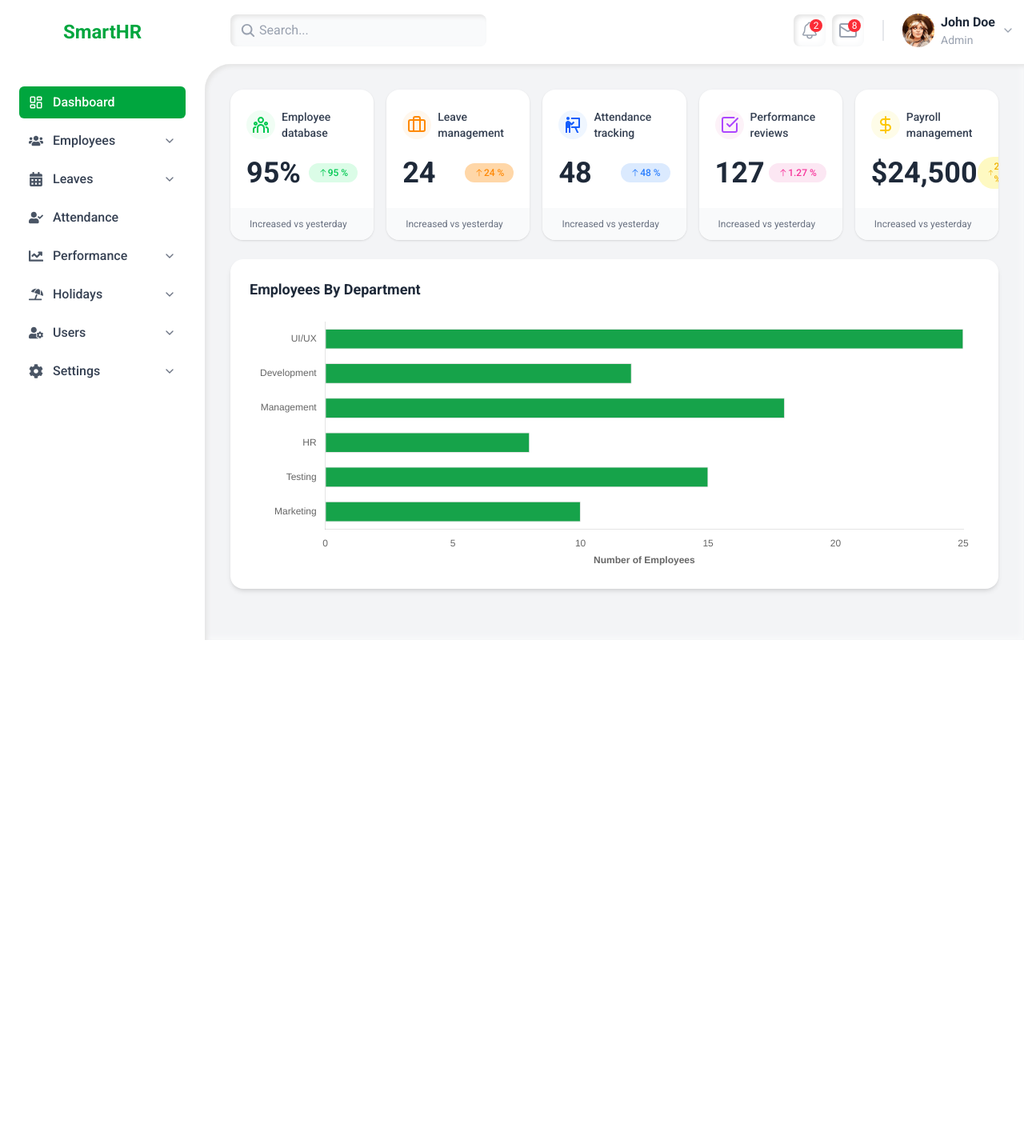
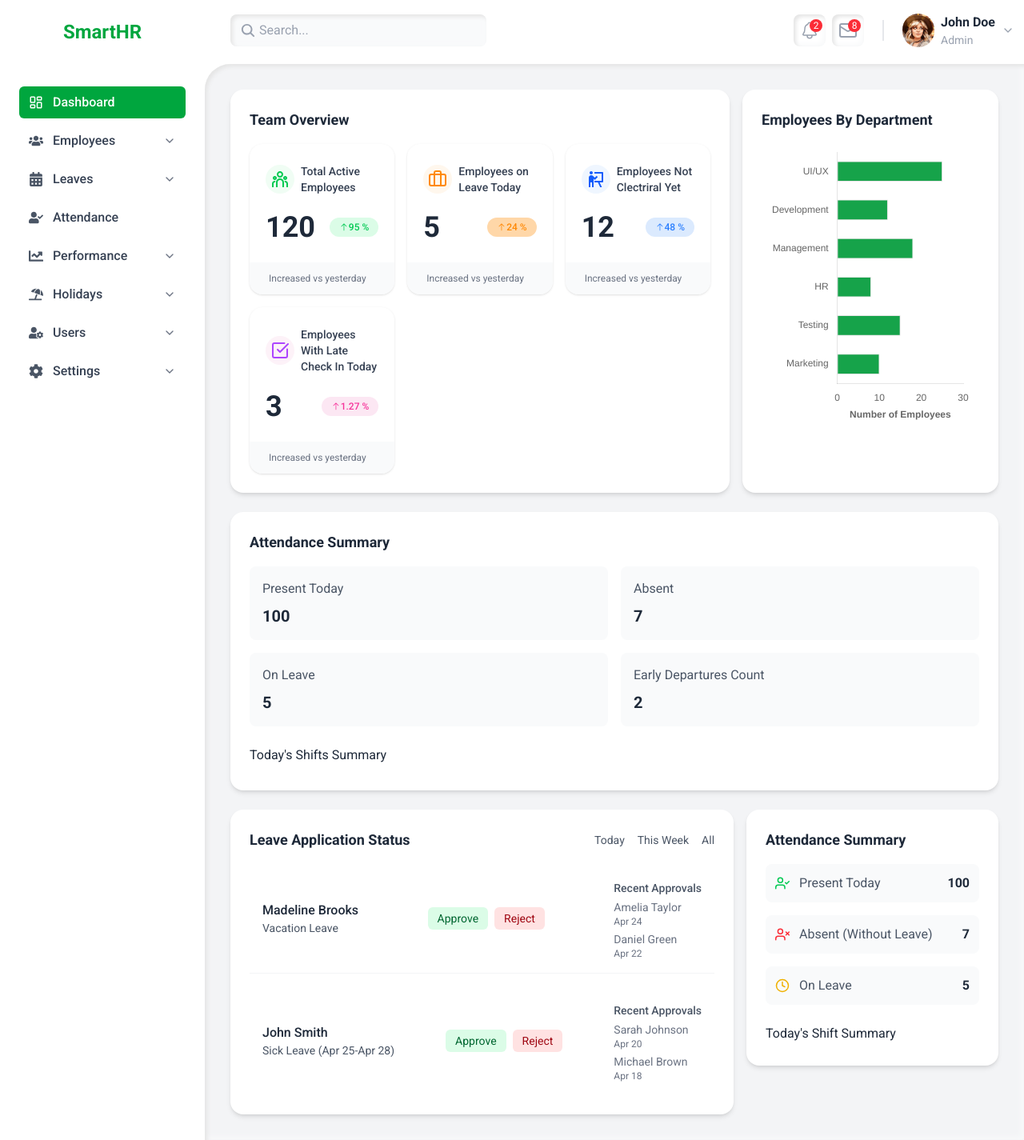
Before and after one commit to Blue-Health-Here/frontend.hr-management-system, a Next.js app: page /dashboard in a window 1280 px wide. Shown: the whole page at 80% size. Before the commit the page ends 800 px from the top, so only its background shows below. Built offline with nearby package versions, Linux system fonts and the light colour scheme.

Commit message:
dashboard-design-update

```diff
--- a/components/dashboard/EmployeeByDepartment.tsx
+++ b/components/dashboard/EmployeeByDepartment.tsx
@@ -1,4 +1,4 @@
-import React from "react";
+import React, { useState } from "react";
 import { Bar } from "react-chartjs-2";
 import {
   Chart as ChartJS,
@@ -11,8 +11,8 @@ import {
 } from "chart.js";
 import MetricCard from "../common/MetricCard";
 import { metrics } from "@/utils/constants";
+import { FiUserCheck, FiUserX, FiClock } from "react-icons/fi"; // Import icons
 
-// Register ChartJS components
 ChartJS.register(
   CategoryScale,
   LinearScale,
@@ -21,7 +21,6 @@ ChartJS.register(
   Tooltip,
   Legend
 );
-
 
 const departmentData = {
   labels: ["UI/UX", "Development", "Management", "HR", "Testing", "Marketing"],
@@ -38,9 +37,45 @@ const departmentData = {
 };
 
 function EmployeeByDepartment() {
+  const [selectedButtons, setSelectedButtons] = useState<Record<string, string>>({});
+
+  const handleButtonClick = (applicationId: string, action: string) => {
+    setSelectedButtons(prev => ({
+      ...prev,
+      [applicationId]: action
+    }));
+  };
+
+  const leaveApplications = [
+    {
+      id: "1",
+      name: "Madeline Brooks",
+      type: "Vacation Leave",
+      recentApprovals: [
+        { name: "Amelia Taylor", date: "Apr 24" },
+        { name: "Daniel Green", date: "Apr 22" }
+      ]
+    },
+    {
+      id: "2",
+      name: "John Smith",
+      type: "Sick Leave (Apr 25-Apr 28)",
+      recentApprovals: [
+        { name: "Sarah Johnson", date: "Apr 20" },
+        { name: "Michael Brown", date: "Apr 18" }
+      ]
+    }
+  ];
+
   return (
     <div className="space-y-6">
-      <div className="grid grid-cols-1 sm:grid-cols-2 md:grid-cols-3 lg:grid-cols-5 gap-4">
+      {/* Team Overview and Employees By Department section */}
+      <div className="flex flex-col lg:flex-row gap-4">
+        <div className="lg:w-2/3 bg-white p-4 lg:p-6 rounded-2xl shadow-md">
+          <h2 className="text-base lg:text-lg font-semibold text-gray-800 mb-4">
+            Team Overview
+          </h2>
+          <div className="grid grid-cols-1 sm:grid-cols-3 gap-4">
             {metrics.map((metric, index) => (
               <MetricCard
                 key={`metric-${index}`}
@@ -54,12 +89,13 @@ function EmployeeByDepartment() {
               />
             ))}
           </div>
+        </div>
 
-      <div className="w-full bg-white p-4 lg:p-6 rounded-2xl shadow-md">
+        <div className="lg:w-1/3 bg-white p-4 lg:p-6 rounded-2xl shadow-md">
           <h2 className="text-base lg:text-lg font-semibold text-gray-800 mb-4">
             Employees By Department
           </h2>
-        <div className="h-64 lg:h-80 -mx-2 lg:mx-0">
+          <div className="h-64 lg:h-[350px] -mx-2 lg:mx-0">
             <Bar
               data={departmentData}
               options={{
@@ -125,6 +161,150 @@ function EmployeeByDepartment() {
           </div>
         </div>
       </div>
+
+      {/* Attendance Summary section */}
+      <div className="bg-white p-4 lg:p-6 rounded-2xl shadow-md">
+        <h2 className="text-base lg:text-lg font-semibold text-gray-800 mb-4">
+          Attendance Summary
+        </h2>
+
+        <div className="grid grid-cols-1 sm:grid-cols-2 gap-4 mb-4">
+          <div className="bg-gray-50 p-4 rounded-lg">
+            <div className="flex flex-col">
+              <span className="text-gray-600 mb-2">Present Today</span>
+              <span className="text-xl font-bold text-gray-800">100</span>
+            </div>
+          </div>
+          <div className="bg-gray-50 p-4 rounded-lg">
+            <div className="flex flex-col">
+              <span className="text-gray-600 mb-2">Absent</span>
+              <span className="text-xl font-bold text-gray-800">7</span>
+            </div>
+          </div>
+        </div>
+
+        <div className="grid grid-cols-1 sm:grid-cols-2 gap-4 mb-4">
+          <div className="bg-gray-50 p-4 rounded-lg">
+            <div className="flex flex-col">
+              <span className="text-gray-600 mb-2">On Leave</span>
+              <span className="text-xl font-bold text-gray-800">5</span>
+            </div>
+          </div>
+          <div className="bg-gray-50 p-4 rounded-lg">
+            <div className="flex flex-col">
+              <span className="text-gray-600 mb-2">Early Departures Count</span>
+              <span className="text-xl font-bold text-gray-800">2</span>
+            </div>
+          </div>
+        </div>
+
+        <div className="mt-6">
+          <h3 className="text-base text-gray-800 mb-2">
+            Today's Shifts Summary
+          </h3>
+        </div>
+      </div>
+
+      {/* Leave Application Status and Attendance Summary side by side */}
+      <div className="flex flex-col lg:flex-row gap-4">
+        {/* Leave Application Status section */}
+        <div className="lg:w-2/3 bg-white p-4 lg:p-6 rounded-2xl shadow-md">
+          <div className="flex justify-between items-center mb-4">
+            <h2 className="text-base lg:text-lg font-semibold text-gray-800">
+              Leave Application Status
+            </h2>
+            <div className="flex gap-4">
+              <button className="text-sm text-gray-600 hover:text-gray-800">Today</button>
+              <button className="text-sm text-gray-600 hover:text-gray-800">This Week</button>
+              <button className="text-sm text-gray-600 hover:text-gray-800">All</button>
+            </div>
+          </div>
+
+          <div className="space-y-4">
+            {leaveApplications.map((application) => (
+              <div key={application.id} className="flex flex-col sm:flex-row justify-between items-start sm:items-center p-4 border-b border-gray-100 last:border-b-0">
+                <div className="mb-2 sm:mb-0">
+                  <p className="font-medium text-gray-800">{application.name}</p>
+                  <p className="text-sm text-gray-600">{application.type}</p>
+                </div>
+                <div className="flex gap-2 mb-2 sm:mb-0">
+                  <button
+                    className={`px-3 py-1 rounded-md text-sm ${
+                      selectedButtons[application.id] === 'approve'
+                        ? 'bg-green-600 text-white'
+                        : 'bg-green-100 text-green-800 hover:bg-green-200'
+                    }`}
+                    onClick={() => handleButtonClick(application.id, 'approve')}
+                  >
+                    Approve
+                  </button>
+                  <button
+                    className={`px-3 py-1 rounded-md text-sm ${
+                      selectedButtons[application.id] === 'reject'
+                        ? 'bg-red-600 text-white'
+                        : 'bg-red-100 text-red-800 hover:bg-red-200'
+                    }`}
+                    onClick={() => handleButtonClick(application.id, 'reject')}
+                  >
+                    Reject
+                  </button>
+                </div>
+                <div className="text-sm text-gray-500 mt-1">
+                  <p className="font-medium text-gray-600 mb-1">Recent Approvals</p>
+                  <div className="space-y-1">
+                    {application.recentApprovals.map((approval, index) => (
+                      <div key={index}>
+                        <p>{approval.name}</p>
+                        <p className="text-xs">{approval.date}</p>
+                      </div>
+                    ))}
+                  </div>
+                </div>
+              </div>
+            ))}
+          </div>
+        </div>
+
+
+        <div className="lg:w-1/3 bg-white p-4 lg:p-6 rounded-2xl shadow-md sm:h-80">
+          <h2 className="text-base lg:text-lg font-semibold text-gray-800 mb-4">
+            Attendance Summary
+          </h2>
+
+          <div className="space-y-4">
+            <div className="flex items-center justify-between p-3 bg-gray-50 rounded-lg">
+              <div className="flex items-center">
+                <FiUserCheck className="text-green-500 mr-3 text-lg" />
+                <span className="text-gray-600">Present Today</span>
+              </div>
+              <span className="font-bold text-gray-800">100</span>
+            </div>
+
+            <div className="flex items-center justify-between p-3 bg-gray-50 rounded-lg">
+              <div className="flex items-center">
+                <FiUserX className="text-red-500 mr-3 text-lg" />
+                <span className="text-gray-600">Absent (Without Leave)</span>
+              </div>
+              <span className="font-bold text-gray-800">7</span>
+            </div>
+
+            <div className="flex items-center justify-between p-3 bg-gray-50 rounded-lg">
+              <div className="flex items-center">
+                <FiClock className="text-yellow-500 mr-3 text-lg" />
+                <span className="text-gray-600">On Leave</span>
+              </div>
+              <span className="font-bold text-gray-800">5</span>
+            </div>
+          </div>
+
+          <div className="mt-6">
+            <h3 className="text-base text-gray-800 mb-2">
+              Today's Shift Summary
+            </h3>
+          </div>
+        </div>
+      </div>
+    </div>
   );
 }
 
--- a/utils/constants.tsx
+++ b/utils/constants.tsx
@@ -730,8 +730,8 @@ export const holidayStatusOptions = [
 
 export const metrics = [
     {
-        title: "Employee database",
-        value: "95%",
+        title: "Total Active Employees",
+        value: "120",
         icon: <RiTeamLine className=" text-green-500" size={24} />,
         percent: "95",
         percentColor: "bg-green-100",
@@ -739,8 +739,8 @@ export const metrics = [
         iconBgColor: "bg-green-50"
     },
     {
-        title: "Leave management",
-        value: "24",
+        title: "Employees on Leave Today",
+        value: "5",
         icon: <Briefcase className="text-orange-400" size={24} />,
         percent: "24",
         percentColor: "bg-orange-200",
@@ -748,8 +748,8 @@ export const metrics = [
         iconBgColor: "bg-orange-50"
     },
     {
-        title: "Attendance tracking",
-        value: "48",
+        title: "Employees Not Clectriral Yet",
+        value: "12",
         icon: <RiPresentationFill className="text-blue-600" size={24} />,
         percent: "48",
         percentColor: "bg-blue-100",
@@ -757,24 +757,16 @@ export const metrics = [
         iconBgColor: "bg-blue-50"
     },
     {
-        title: "Performance reviews",
-        value: "127",
+        title: "Employees With Late Check In Today",
+        value: "3",
         icon: <CheckSquare className="text-purple-500" size={24} />,
         percent: "1.27",
         percentColor: "bg-pink-100",
         textColor: "text-pink-500",
         iconBgColor: "bg-pink-50"
 
-    },
-    {
-        title: "Payroll management",
-        value: "$24,500",
-        icon: <DollarSign className="text-yellow-400" size={24} />,
-        percent: "24.5",
-        percentColor: "bg-yellow-100",
-        textColor: "text-yellow-500",
-        iconBgColor: "bg-yellow-50"
-    },
+    }
+
 ];
 
 export const employeeStats = [
```
Lines whose indentation alone changed are shown as unchanged.
